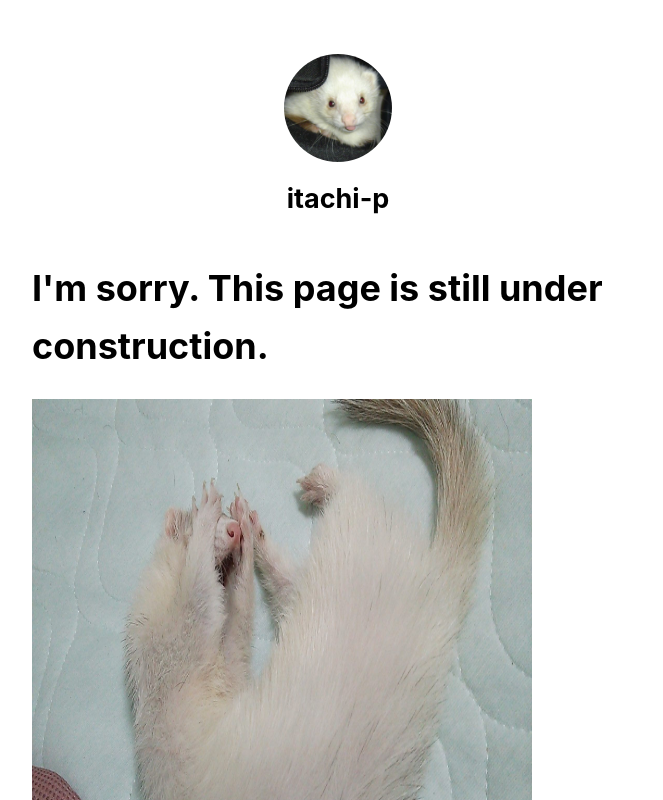
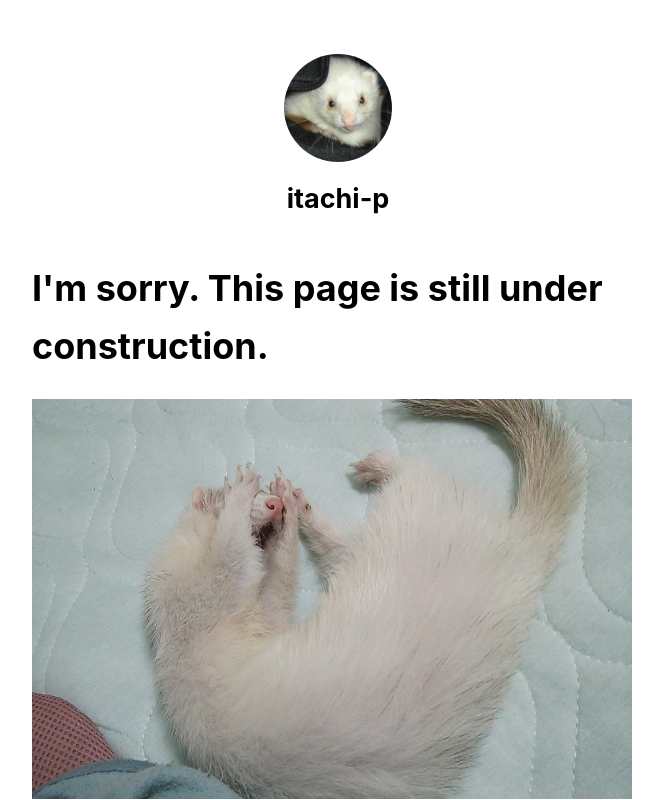
Before and after one commit to itachi-p/nextjs-blog, a Next.js app: page /posts/first-post in a window 1280 px wide. Shown: the top 800 px of the page, without its empty margins (302-965 px from the left). Built offline with nearby package versions, Linux system fonts and the light colour scheme.

Commit message:
Change image radio

```diff
--- a/pages/posts/first-post.js
+++ b/pages/posts/first-post.js
@@ -10,7 +10,7 @@ export default function FirstPost() {
                 <title>First Post</title>
             </Head>
             <h1>I'm sorry. This page is still under construction.</h1>
-            <Image src="/images/nante-cotta.jpg"  height={500} width={500} alt="nante-cotta" />
+            <Image src="/images/nante-cotta.jpg" width={600} height={400} alt="nante-cotta" />
         </Layout>
     );
 }
```
